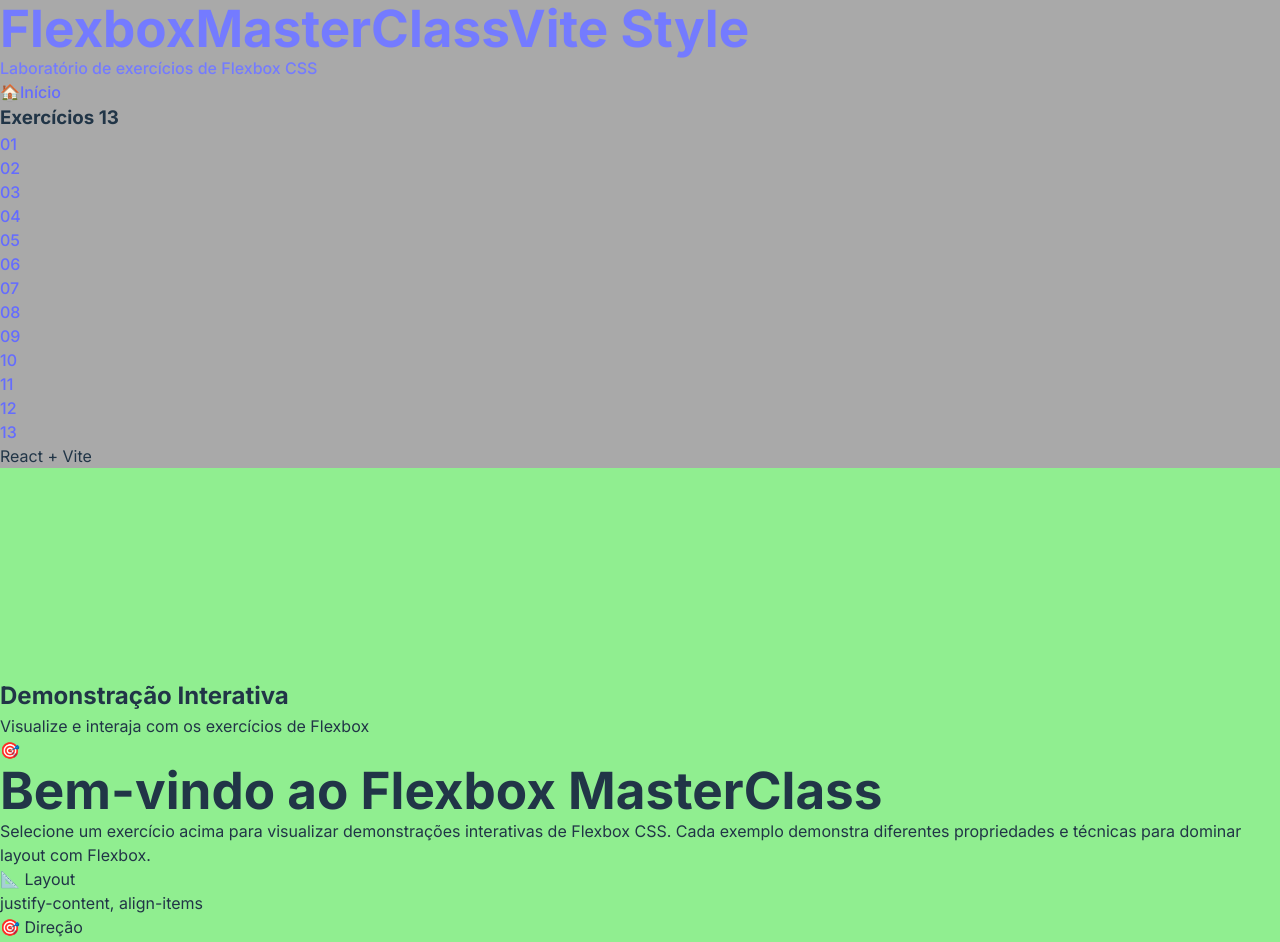
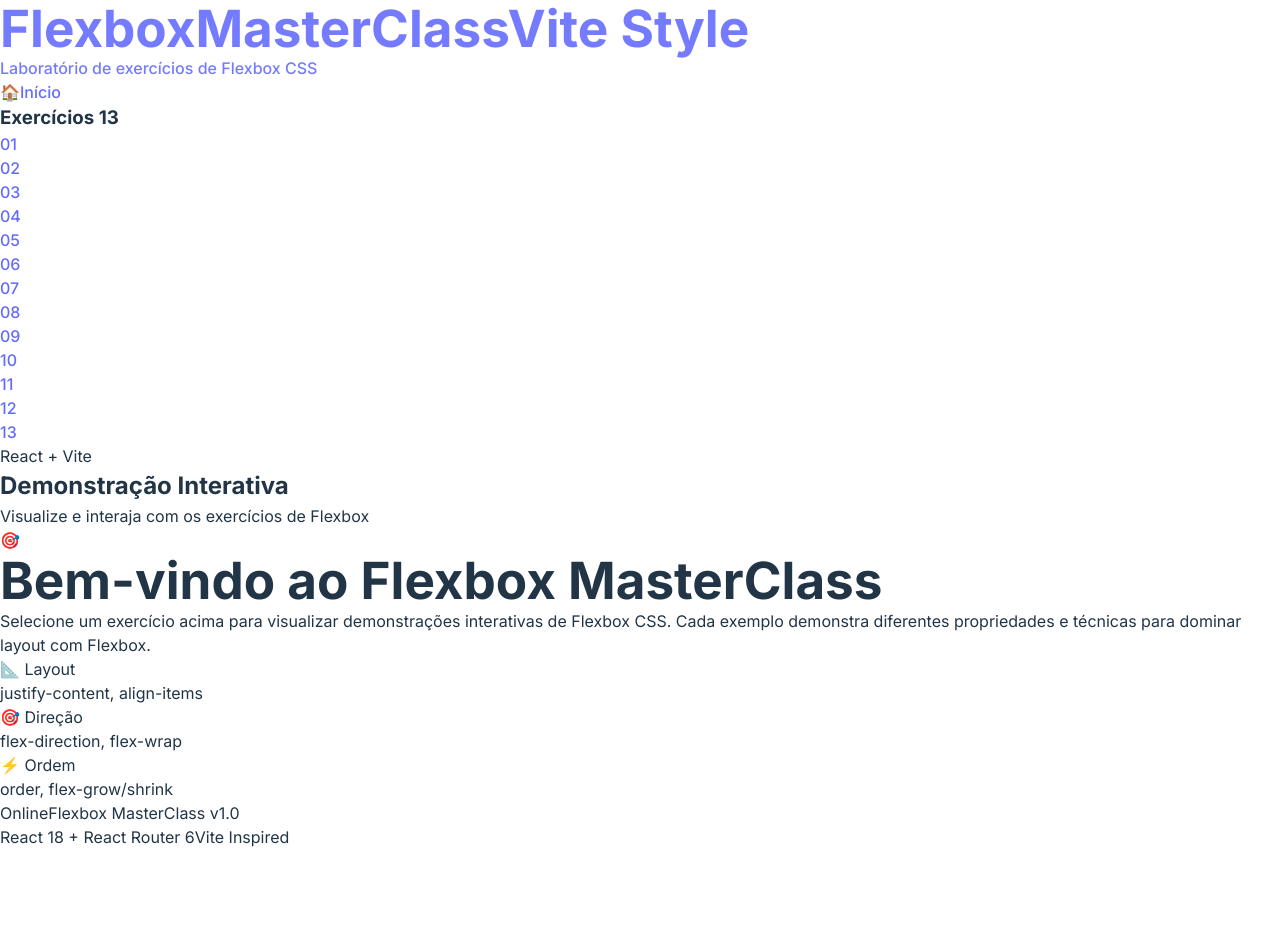
Before and after one commit to CAFE2l/HTML_CSS_MODULO5, a React (Vite) app in the folder curso-react/: page / in a window 1280 px wide. Shown: the top 942 px of the page. After the commit the page ends 849 px from the top, so only its background shows below. Built offline with nearby package versions, Linux system fonts and the light colour scheme.

Commit message:
css criado e exportado

```diff
--- a/curso-react/src/App.css
+++ b/curso-react/src/App.css
@@ -1,11 +1,14 @@
-/* App.css */
 @import url('https://fonts.googleapis.com/css2?family=Inter:wght@300;400;500;600;700;800&display=swap');
 
 * {
-  font-family: 'Inter', -apple-system, BlinkMacSystemFont, 'Segoe UI', Roboto, Oxygen, Ubuntu, sans-serif;
+  margin: 0;
+  padding: 0;
+  box-sizing: border-box;
+  font-family: 'Inter', -apple-system, BlinkMacSystemFont,
+    'Segoe UI', Roboto, Oxygen, Ubuntu, sans-serif;
 }
 
-/* Esconder scrollbar mas manter funcionalidade */
+/* ===== Scrollbar ===== */
 .scrollbar-hide {
   -ms-overflow-style: none;
   scrollbar-width: none;
@@ -14,68 +17,46 @@
   display: none;
 }
 
-/* Animações suaves */
+/* ===== Animações ===== */
 .fade-in {
   animation: fadeIn 0.3s ease-in-out;
 }
 
 @keyframes fadeIn {
-  from { opacity: 0; transform: translateY(10px); }
-  to { opacity: 1; transform: translateY(0); }
+  from {
+    opacity: 0;
+    transform: translateY(10px);
+  }
+  to {
+    opacity: 1;
+    transform: translateY(0);
+  }
 }
 
-/* Gradientes animados */
+/* ===== Efeitos visuais ===== */
 .gradient-border {
   border: 2px solid transparent;
-  background: linear-gradient(black, black) padding-box,
-              linear-gradient(45deg, #8B5CF6, #06B6D4) border-box;
+  background:
+    linear-gradient(#000, #000) padding-box,
+    linear-gradient(45deg, #8b5cf6, #06b6d4) border-box;
 }
 
-/* Efeito de brilho */
 .glow {
   box-shadow: 0 0 20px rgba(139, 92, 246, 0.3);
 }
 
-/* Loading spinner */
+/* ===== Spinner ===== */
 .spinner {
-  border: 3px solid rgba(255, 255, 255, 0.1);
-  border-radius: 50%;
-  border-top: 3px solid #8B5CF6;
   width: 24px;
   height: 24px;
+  border-radius: 50%;
+  border: 3px solid rgba(255, 255, 255, 0.15);
+  border-top: 3px solid #8b5cf6;
   animation: spin 1s linear infinite;
 }
 
 @keyframes spin {
-  0% { transform: rotate(0deg); }
-  100% { transform: rotate(360deg); }
+  to {
+    transform: rotate(360deg);
+  }
 }
-
-* {
-  margin: 0px;
-  padding: 0px;
-  box-sizing: border-box;
-}
-
-body {
-  background-color: darkgray;
-}
-
-main {
-  background-color: lightgreen;
-  height: 100vh;
-  width: 100vw;
-  display: flex;
-  flex-flow: row nowrap;
-  justify-content: center;
-  align-items: center;
-}
-
-section {
-  background-color: lightseagreen;
-  height: 200px;
-  width: 200px;
-  display: flex;
-  justify-content: center;
-  align-items: center;
-}
--- /dev/null
+++ b/curso-react/src/Exercicios/ex027/flex014/index.css
@@ -0,0 +1 @@
+@charset "UTF-8";
```
Also changed, not shown: curso-react/src/Exercicios/ex027/flex014/index.jsx (added, +43 -0 lines), curso-react/src/Exercicios/Imagens/test.jpg (added).
